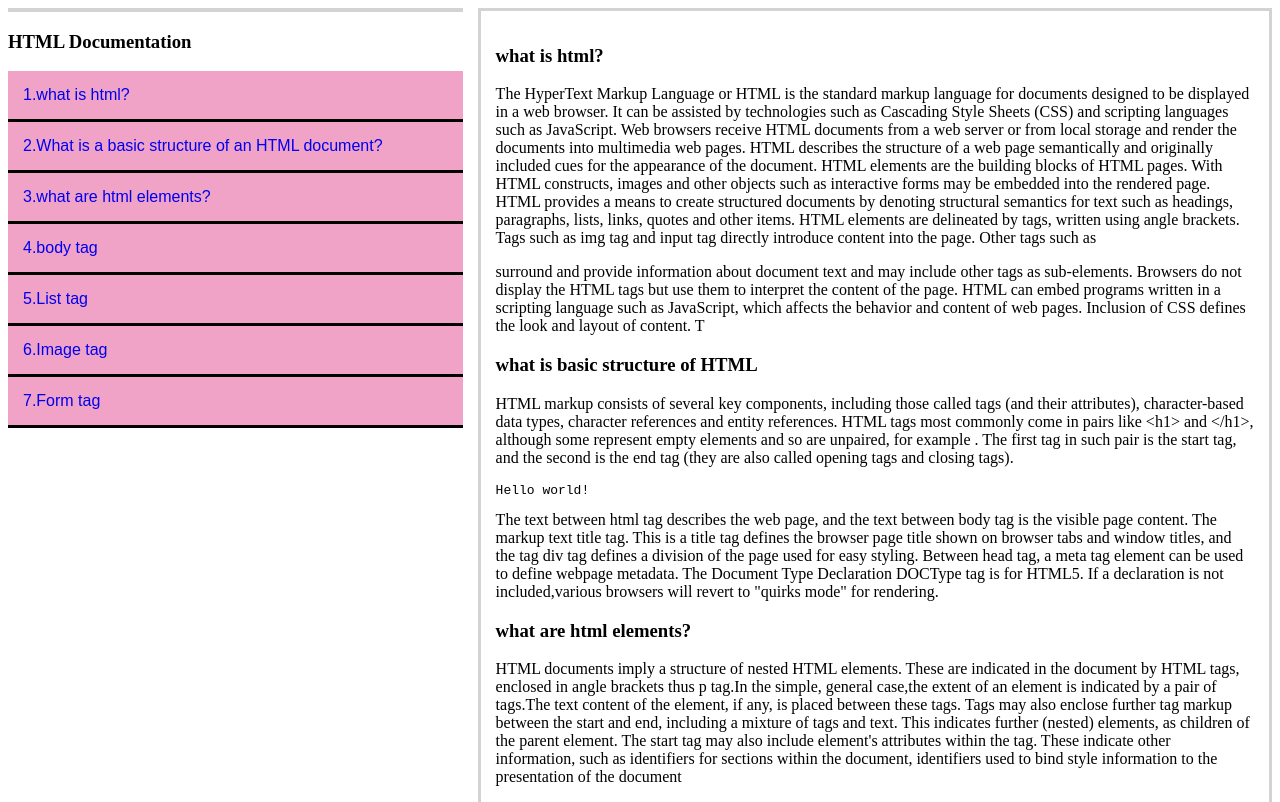
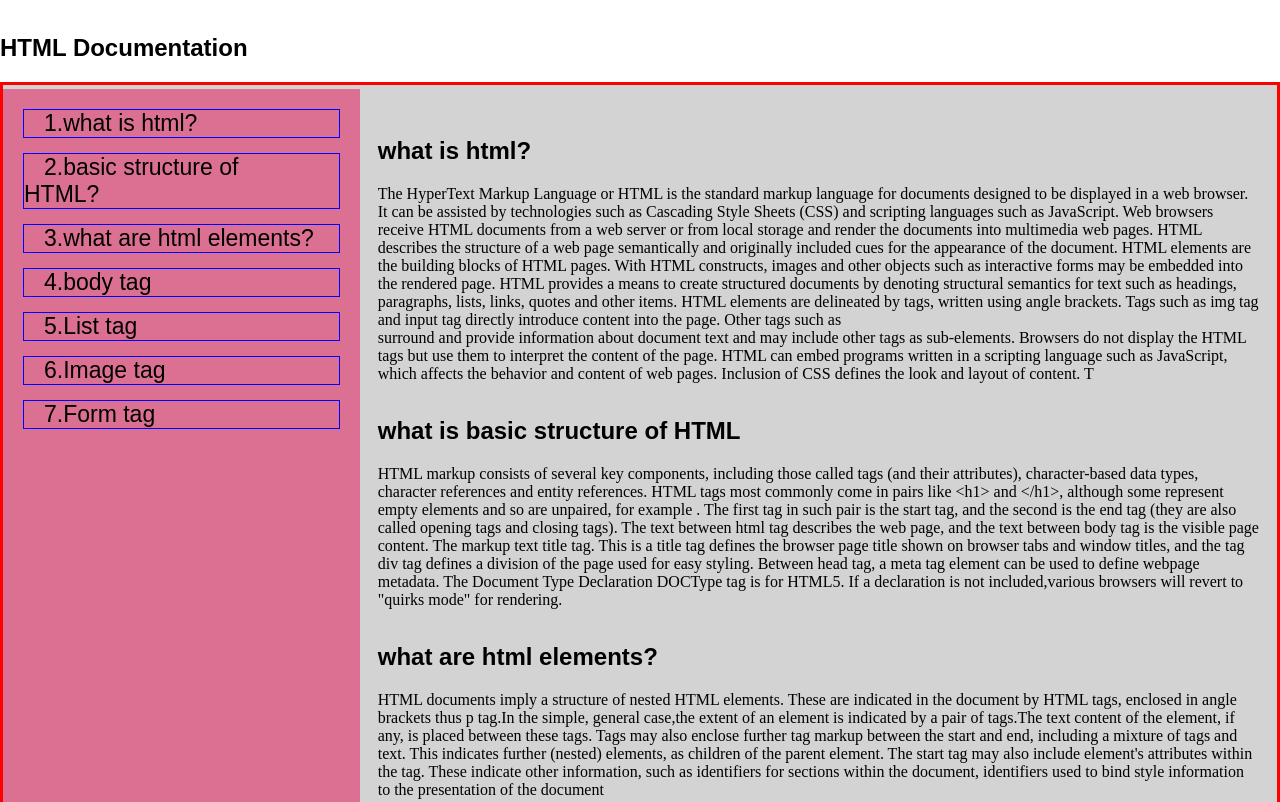
Before and after one commit to Lo-Agency-Internship/mahsa-html-css-js-book, a plain HTML site: page index.html in a window 1280 px wide. Shown: the top 802 px of the page. Drawn offline with Linux system fonts and the light colour scheme.

Commit message:
css first assignment

```diff
--- a/index.html
+++ b/index.html
@@ -5,58 +5,26 @@
     <meta http-equiv="X-UA-Compatible" content="IE=edge">
     <meta name="viewport" content="width=device-width, initial-scale=1.0">
     <title>Technical document</title>
-    <style>
+    <link rel="stylesheet" href="style.css">
 
-
-        .title-wrapper {
-
-            float:left;
-            border-top:4px solid lightgrey;
-            width:36%;;
-            height:100vh;
-            margin:0;
-
-        }
-        .definition-wrapper{
-
-            float:right;
-            width:60%;
-            border:3px solid lightgrey;
-            padding:15px;
-
-
-        }
-        .row{
-            border-bottom:3px solid black;
-            background-color: rgb(240, 163, 199);
-            padding:15px;
-
-
-        }
-        .title-wrapper a {
-            font-family: Arial, Helvetica, sans-serif;
-            text-decoration:none;
-        }
-
-    </style>
 </head>
 <body>
+    <h3>HTML Documentation</h3>
 
-    </div>
-    <div class="title-wrapper">
-        <h3>HTML Documentation</h3>
-        <header class="row"><a href="#html">1.what is html?</a></header>
-        <header class="row"><a href="#basic-structure">2.What is a basic structure of an HTML document?</a></header>
-        <header class="row"><a href="#html-element">3.what are html elements?</a></header>
-        <header class="row"><a href="#body-tag">4.body tag</a></header>
-        <header class="row" ><a href="#list-tag">5.List tag</a></header>
-        <header class="row"><a href="#image-tag">6.Image tag</a></header>
-        <header class="row"><a href="#form-tag">7.Form tag</a></header>
+    <div class="flex-container">
+        <div class="title-wrapper">
+            <ul>
+                <li><a href="#html">1.what is html?</a></li>
+                <li><a href="#basic-structure">2.basic structure of HTML?</a></li>
+                <li><a href="#html-element">3.what are html elements?</a></li>
+                <li><a href="#body-tag">4.body tag</a></li>
+                <li><a href="#list-tag">5.List tag</a></li>
+                <li><a href="#image-tag">6.Image tag</a></li>
+                <li><a href="#form-tag">7.Form tag</a></li>
+            </ul>
+        </div>
 
-
-    </div>
-
-    <div class="definition-wrapper">
+        <div class="definition-wrapper">
         <h3 id="html">what is html?</h3>
         <p>
             The HyperText Markup Language or HTML is the standard markup language for documents designed to be displayed in a web browser.
@@ -78,19 +46,7 @@
              character-based data types, character references and entity references. HTML tags most commonly come in pairs like
              &#60;h1&#62; and &#60;/h1&#62;, although some represent empty elements and so are unpaired, for example <img>. The first tag in such
              pair is the start tag, and the second is the end tag (they are also called opening tags and closing tags).
-            <code>
-                <!DOCTYPE html>
-                            <html>
-                            <head>
-                                <title>This is a title</title>
-                            </head>
-                            <body>
-                                <div>
-                                    <p>Hello world!</p>
-                                </div>
-                            </body>
-                            </html>
-            </code>
+
              The text between html tag describes the web page, and the text between
               body tag is the visible page content. The markup text title tag.
               This is a title tag defines the browser page title shown on browser tabs
@@ -158,10 +114,7 @@
 
         </p>
 
-
-
-
-
+        </div>
     </div>
 </body>
 </html>
--- /dev/null
+++ b/style.css
@@ -0,0 +1,67 @@
+
+* {
+    margin: 0;
+    padding:0;
+    box-sizing: border-box;
+}
+body {
+    width:100%;
+}
+h3 {
+    margin-top:34px;
+    margin-bottom: 20px;
+    font-size: x-large;
+    font-family: Arial, Helvetica, sans-serif;
+}
+.flex-container {
+    display:flex;
+    width:100%-80px;
+    margin:0 40px 0 40 px;
+    border:3px solid red;
+
+}
+
+
+.title-wrapper {
+    border-top:4px solid lightgrey;
+    width:28%;;
+    height:100vh;
+    padding:5px;
+    background: palevioletred;
+
+}
+.title-wrapper li{
+    list-style: none;
+    border:1px solid blue;
+    margin:15px;
+
+
+}
+.title-wrapper a{
+    font-size:23px;
+    font-family: 'Lucida Sans', 'Lucida Sans Regular', 'Lucida Grande', 'Lucida Sans Unicode', Geneva, Verdana, sans-serif;
+    font-weight: 500;
+
+    margin:20px;
+    padding:auto;
+    color:black;
+}
+.definition-wrapper{
+    width:72%;
+    border:3px solid lightgrey;
+    padding:15px;
+    background: lightgrey;
+
+
+        }
+.row{
+    border-bottom:3px solid black;
+    background-color: rgb(240, 163, 199);
+    padding:15px;
+
+
+}
+.title-wrapper a {
+font-family: Arial, Helvetica, sans-serif;
+text-decoration:none;
+    }
```
